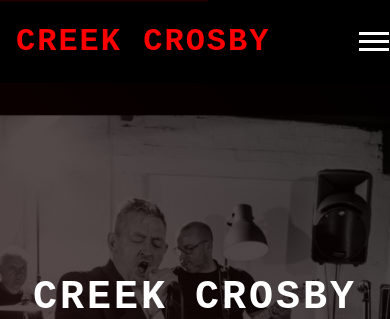
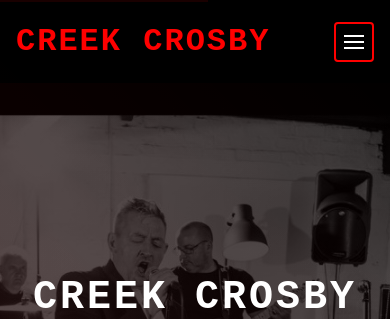
Before and after one commit to lukasz-pudlo/creekcrosby, a Django app: page / in a window 390 px wide. Shown: the top 319 px of the page. Run offline with Django 5.2, Linux system fonts and the light colour scheme; data that the repository does not hold is empty.

Commit message:
Fix hamburger button on small screens

```diff
--- a/static/css/style.css
+++ b/static/css/style.css
@@ -120,39 +120,53 @@ body {
 .mobile-menu-toggle {
     display: none;
     background: none;
-    border: none;
+    border: 2px solid var(--primary-color);
     cursor: pointer;
-    width: 30px;
-    height: 24px;
+    width: 40px;
+    height: 40px;
     position: relative;
+    border-radius: 4px;
+    z-index: 110;
+}
+
+.mobile-menu-toggle:focus {
+    outline: none;
+}
+
+/* Hide nav header on desktop */
+.nav-header {
+    display: none;
 }
 
 .hamburger,
 .hamburger::before,
 .hamburger::after {
-    width: 100%;
-    height: 3px;
+    width: 20px;
+    height: 2px;
     background-color: var(--secondary-color);
     position: absolute;
+    left: 50%;
+    transform: translateX(-50%);
     transition: all 0.3s ease;
 }
 
 .hamburger {
-    top: 10px;
+    top: 50%;
+    transform: translate(-50%, -50%);
 }
 
 .hamburger::before,
 .hamburger::after {
     content: '';
-    left: 0;
+    transform: translateX(-50%);
 }
 
 .hamburger::before {
-    top: -8px;
+    top: -6px;
 }
 
 .hamburger::after {
-    top: 8px;
+    top: 6px;
 }
 
 /* Hero Section */
```
Also changed, not shown: other parts of static/css/style.css (+30 -5 lines).
